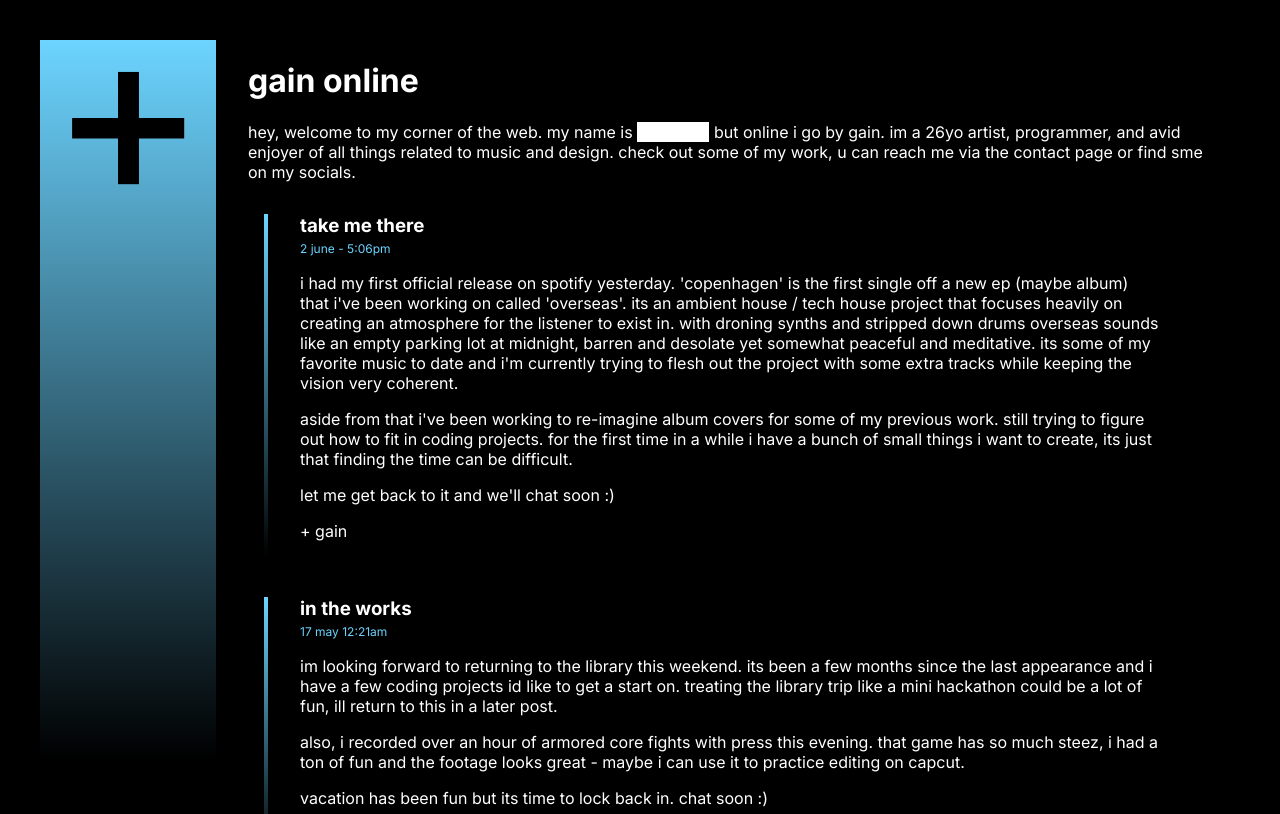
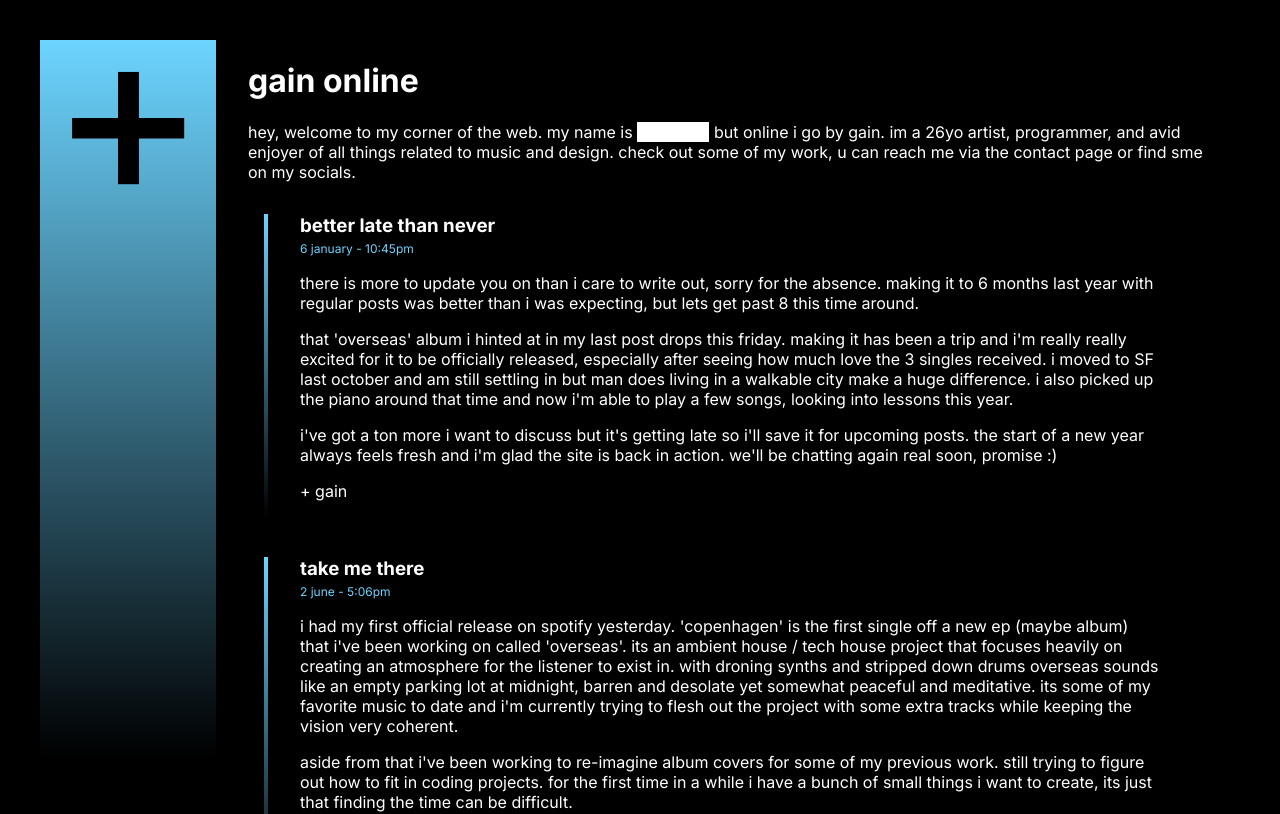
Before and after one commit to hharris56/gain.online, a Next.js app: page /home in a window 1280 px wide. Shown: the top 814 px of the page. Built offline with nearby package versions, Linux system fonts and the light colour scheme.

Commit message:
new blog post

```diff
--- a/src/app/home/posts/posts.tsx
+++ b/src/app/home/posts/posts.tsx
@@ -14,6 +14,7 @@ export default function Posts(){
     // TODO: implement filtering based on tags
 
     var posts = [
+        <Jan6 key="jan6" />,
         <June2 key="6/2" />,
         <May17 key="5/17" />,
         <May13 key="5/13" />,
@@ -49,6 +50,20 @@ export default function Posts(){
         </div>
     )
 }
+function Jan6(){
+    return (
+        <BlogPost title="better late than never" date="6 january - 10:45pm">
+            there is more to update you on than i care to write out, sorry for the absence. making it to 6 months last year with regular posts was better than i was expecting, but lets get past 8 this time around.
+            <Break/>
+            that 'overseas' album i hinted at in my last post drops this friday. making it has been a trip and i'm really really excited for it to be officially released, especially after seeing how much love the 3 singles received. i moved to SF last october and am still settling in but man does living in a walkable city make a huge difference. i also picked up the piano around that time and now i'm able to play a few songs, looking into lessons this year.
+            <Break/>
+            i've got a ton more i want to discuss but it's getting late so i'll save it for upcoming posts. the start of a new year always feels fresh and i'm glad the site is back in action. we'll be chatting again real soon, promise :)
+            <Break/>
+            + gain
+        </BlogPost>
+    )
+}
+
 function June2(){
     return (
         <BlogPost title="take me there" date="2 june - 5:06pm">
--- a/src/app/me/page.tsx
+++ b/src/app/me/page.tsx
@@ -9,7 +9,7 @@ export default function Me(){
 
     return (
         <div className="linktree-container">
-            {/* <img src="/assets/gain pfp.jpg" className="linktree-pfp"/> */}
+            <img src="/assets/gain pfp.jpg" className="linktree-pfp"/>
             <h1><i>gain online</i></h1>
             <a>bay area electronic artist</a>
             <a>tech + ambient house / jungle + breakcore</a>
```
